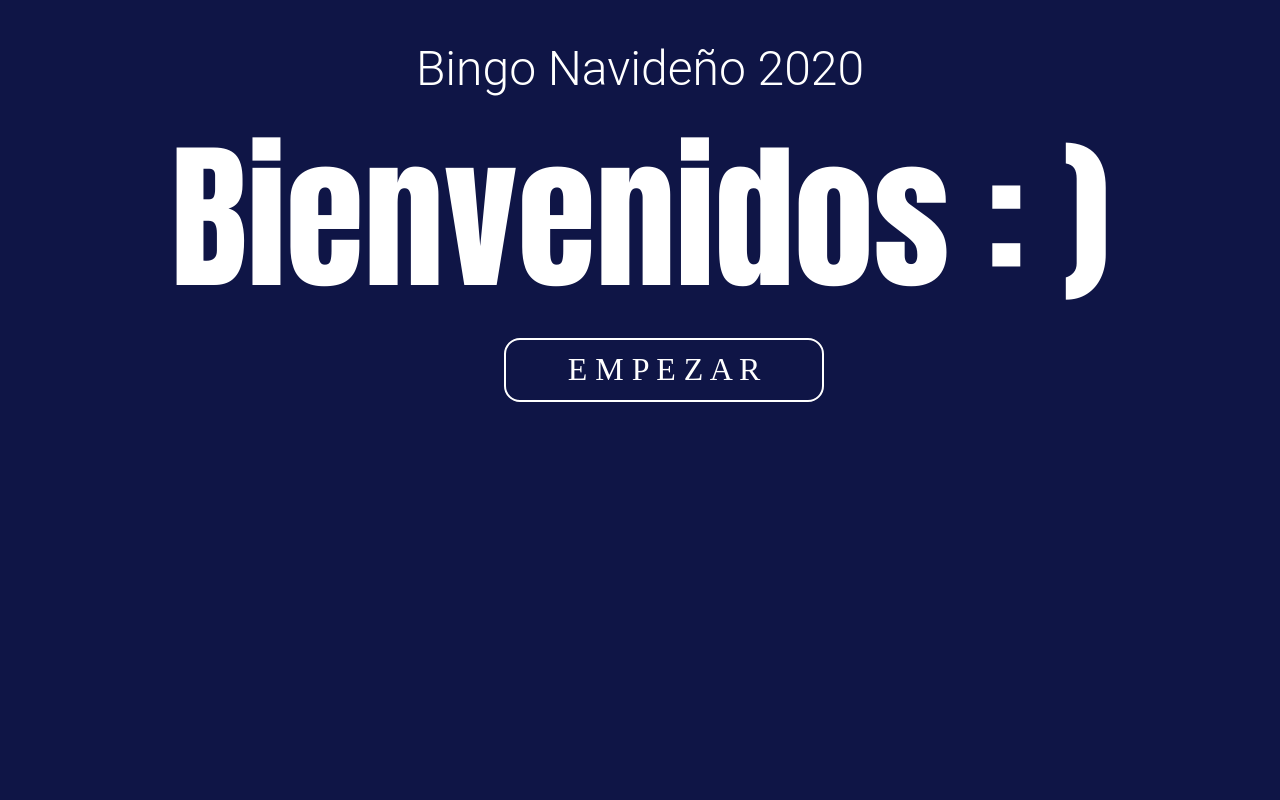
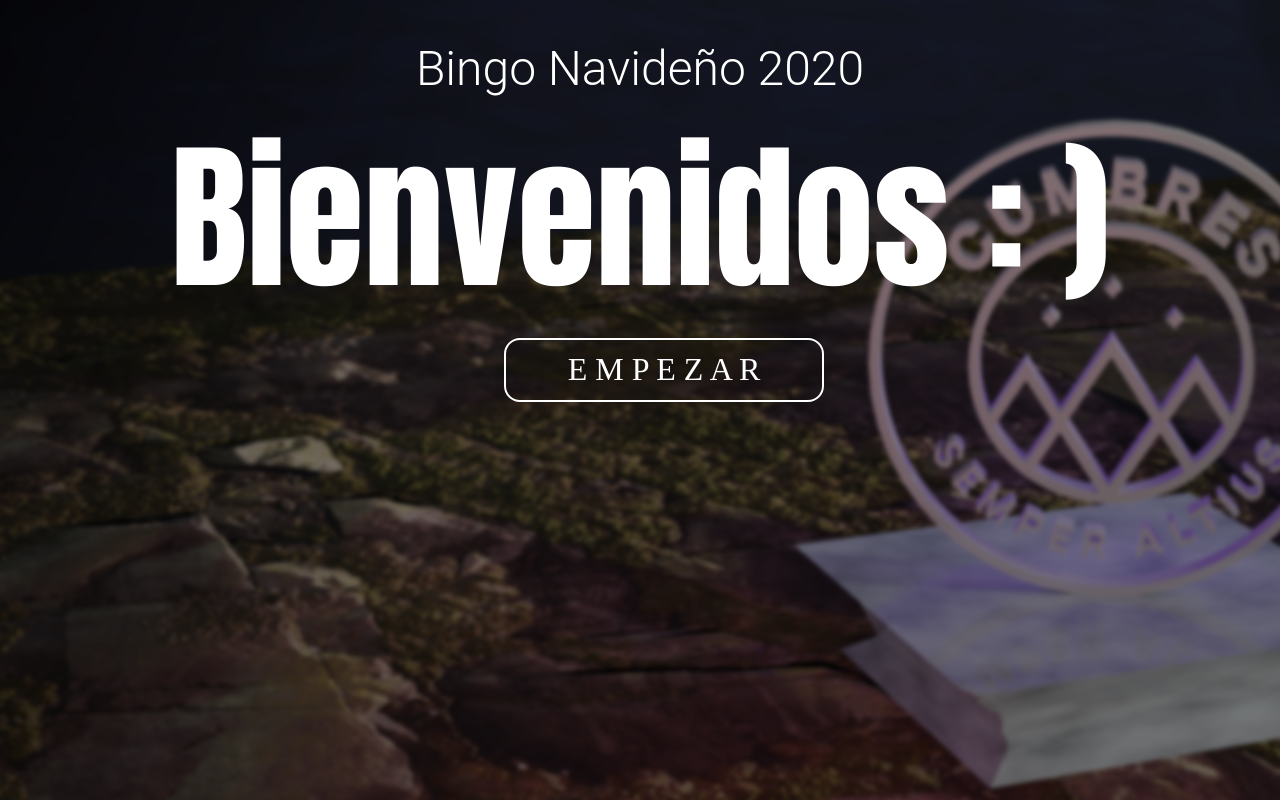
Before and after one commit to Rapidoso/bingo, a plain HTML site: page index.html in a window 1280 px wide. Drawn offline with Linux system fonts and the light colour scheme.

Commit message:
URL corregida, otra vez xd

```diff
--- a/bingo.css
+++ b/bingo.css
@@ -1,7 +1,7 @@
 
 body{
     background-color: #0f1546;
-    background-image: url("visual_elements/fondo.pnghttps://raw.githubusercontent.com/Rapidoso/bingo/master/visual_elements/fondo.png");
+    background-image: url("https://raw.githubusercontent.com/Rapidoso/bingo/master/visual_elements/fondo.png");
     color: White;
     font-family: "Roboto", "Anton", sans-serif;
 }
```
